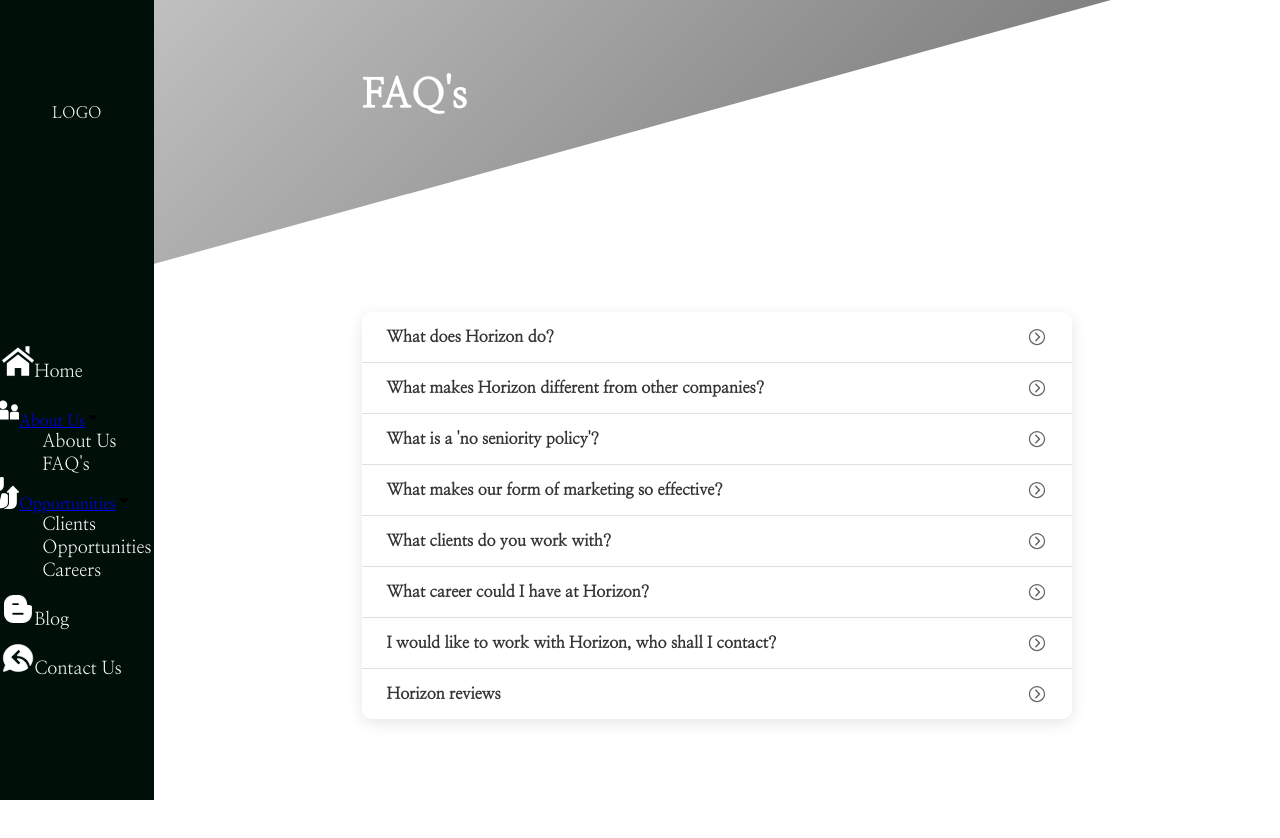
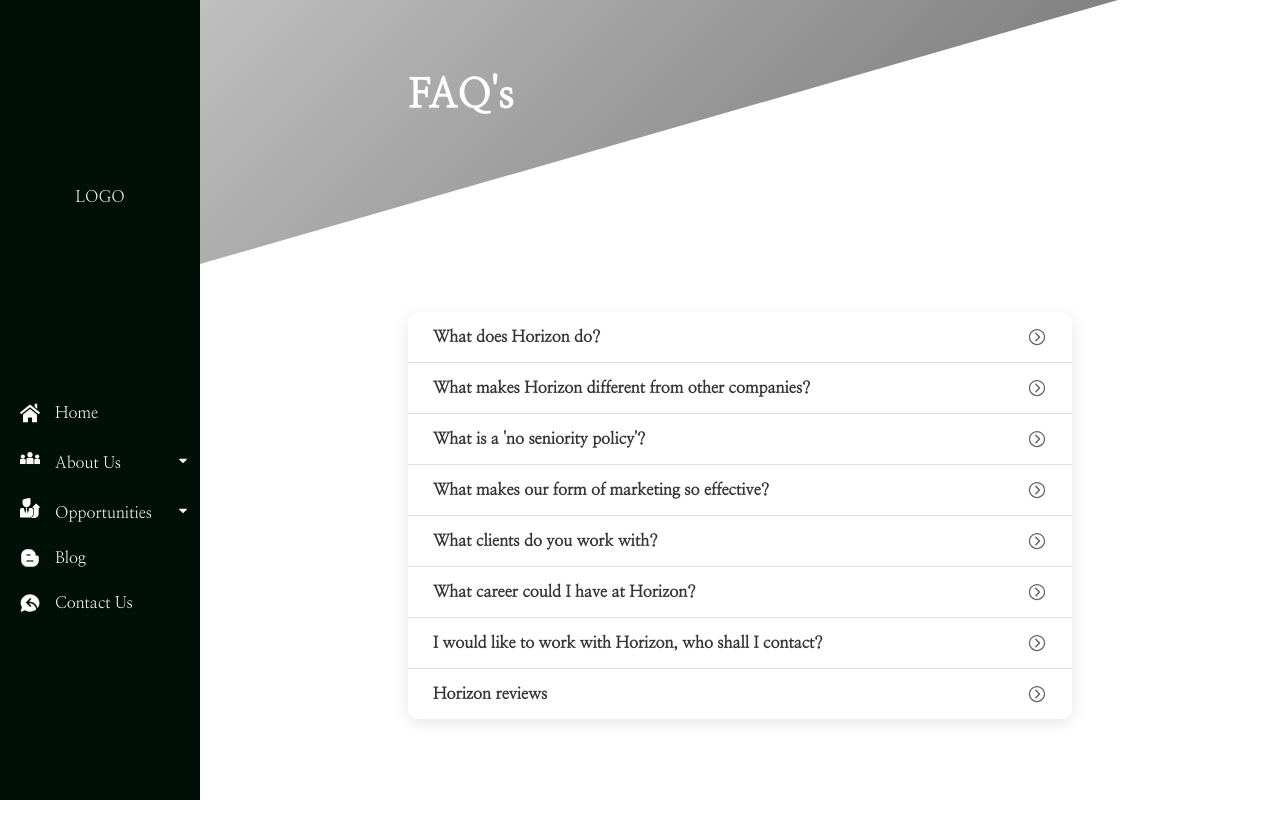
Before and after one commit to Morad17/horizon-ai, a React (Create React App) app: page /faq in a window 1280 px wide. Shown: the top 838 px of the page. Built offline with nearby package versions, Linux system fonts and the light colour scheme.

Commit message:
fixed navbar

```diff
--- a/src/assets/scss/aboutUs.scss
+++ b/src/assets/scss/aboutUs.scss
@@ -1,4 +1,4 @@
-.about-us-page {
+.about-us {
   padding: 0 13rem;
   display: flex;
   justify-content: center;
--- a/src/assets/scss/base.scss
+++ b/src/assets/scss/base.scss
@@ -15,8 +15,13 @@ body {
   display: flex;
 }
 .content {
-  width: 88%;
-  margin-left: 12%;
+  margin-left: 200px;
+  width: calc(100% - 200px);
+  min-height: 100vh;
+}
+.page {
+  min-height: 100vh;
+  overflow-x: hidden;
 }
 .row {
   width: 100%;
@@ -57,40 +62,133 @@ body {
   display: flex;
   background-color: $black;
   align-items: center;
-  justify-content: space-around;
+  justify-content: space-evenly;
   flex-direction: column;
   height: 100%;
-  width: 12%;
+  width: 200px;
   position: fixed;
-
+  z-index: 111;
+  padding: 0;
   .nav-logo {
     color: white;
     margin: 10px;
   }
+
+  .nav-icon {
+    margin-right: 15px;
+    width: 20px;
+    height: 20px;
+  }
   .main-nav-links {
+    display: flex;
+    flex-direction: column; // Change to vertical layout
+    align-items: flex-start; // Align items to the left
     list-style: none;
-    padding: 0;
-    ul {
-      list-style: none;
-      svg {
-        fill: white;
+    margin: 0;
+    padding: 0 20px 0 10px;
+    width: 100%;
+    gap: 5px;
+    box-sizing: border-box;
+    .link {
+      display: flex;
+      align-items: center;
+      padding: 10px;
+      margin: 0;
+      width: 100%;
+      color: white;
+      cursor: pointer;
+      &:hover {
+        background-color: $turquoise;
+      }
+      a {
+        text-decoration: none;
+        color: inherit;
+        outline: none;
+        caret-color: transparent;
       }
     }
-    .link,
-    ul a {
+    .divider {
+      width: 100%;
+      border: 0.2px solid white;
+    }
+    .dropdown {
+      position: relative;
+      padding: 10px;
+      margin: 0;
+      width: 100%;
       color: white;
-      margin: 10px 15px;
-      font-size: 18px;
-      text-decoration: none;
+      outline: none;
+      caret-color: transparent;
+      cursor: pointer;
+      .dropdown-main {
+        display: flex;
+        align-items: center;
+        cursor: pointer;
+        width: 100%;
+        justify-content: space-between;
+
+        a {
+          text-decoration: none;
+          color: inherit;
+        }
+
+        .dropdown-arrow {
+          transition: transform 0.3s ease;
+          font-size: 14px;
+        }
+      }
+
+      // Position dropdown menu to the right
+      .dropdown-menu {
+        position: absolute;
+        top: 0; // Align with the dropdown main item
+        left: 100%; // Position to the right of the main nav
+        margin-left: 1rem; // Add some spacing
+        background: $turquoise;
+        box-shadow: 0 4px 12px rgba(0, 0, 0, 0.15);
+        border-radius: 8px;
+        min-width: 180px;
+        list-style: none;
+        padding: 0.75rem 0;
+        margin-top: 0;
+
+        // Hide by default
+        opacity: 0;
+        visibility: hidden;
+        transform: translateX(-10px); // Slide from left instead of top
+        transition: all 0.3s ease;
+        z-index: 1000;
+
+        .dropdown-link {
+          padding: 0;
+
+          a {
+            text-decoration: none;
+            color: white;
+            display: block;
+            padding: 0.75rem 1.25rem;
+            transition: all 0.3s ease;
+            font-size: 14px;
+            outline: none;
+            caret-color: transparent;
+          }
+        }
+      }
+
+      // Show dropdown on hover
+      &:hover {
+        background-color: $turquoise;
+        .dropdown-menu {
+          opacity: 1;
+          visibility: visible;
+          transform: translateX(0); // Slide in from left
+        }
+
+        .dropdown-arrow {
+          transform: rotate(90deg); // Rotate 90 degrees instead of 180
+        }
+      }
     }
-    .link a {
-      text-decoration: none;
-      color: $white;
-    }
-  }
-  .nav-icon {
-    width: 32px;
-    color: white;
   }
 }
 
--- a/src/components/Navbar.jsx
+++ b/src/components/Navbar.jsx
@@ -16,11 +16,13 @@ const Navbar = () => {
           <img className="nav-icon" src={home} alt="" />
           <Link to="/">Home</Link>
         </li>
+        <li className="dropdown d-about">
+          <div className="dropdown-main">
+            <div className="dropdown-title">
+              <img className="nav-icon" src={about} alt="" />
+              <Link to="/about-us">About Us</Link>
+            </div>
 
-        <li className="dropdown">
-          <div className="dropdown-main">
-            <img className="nav-icon" src={about} alt="" />
-            <Link to="/about-us">About Us</Link>
             <TiArrowSortedDown className="dropdown-arrow" />
           </div>
           <ul className="dropdown-menu">
@@ -32,11 +34,13 @@ const Navbar = () => {
             </li>
           </ul>
         </li>
+        <li className="dropdown d-opportunities">
+          <div className="dropdown-main">
+            <div className="dropdown-title">
+              <img className="nav-icon" src={opportunities} alt="" />
+              <Link to="/opportunities">Opportunities</Link>
+            </div>
 
-        <li className="dropdown">
-          <div className="dropdown-main">
-            <img className="nav-icon" src={opportunities} alt="" />
-            <Link to="/opportunities">Opportunities</Link>
             <TiArrowSortedDown className="dropdown-arrow" />
           </div>
           <ul className="dropdown-menu">
@@ -51,12 +55,10 @@ const Navbar = () => {
             </li>
           </ul>
         </li>
-
         <li className="link">
           <img className="nav-icon" src={blog} alt="" />
           <Link to="/">Blog</Link>
         </li>
-
         <li className="link">
           <img className="nav-icon" src={contact} alt="" />
           <Link to="/">Contact Us</Link>
--- a/src/pages/AboutUs.jsx
+++ b/src/pages/AboutUs.jsx
@@ -1,12 +1,9 @@
 import React from "react";
 import { DotLottieReact } from "@lottiefiles/dotlottie-react";
-import leads from "../assets/images/leads.jpg";
-import sales from "../assets/images/sales.jpg";
-import about1 from "../assets/gif/about1.lottie";
 
 const AboutUs = () => {
   return (
-    <div className="about-us-page">
+    <div className="about-us page">
       <div className="background-wrapper"></div>
       <h1 className="page-title">ABOUT US</h1>
       <div className="about-cards">
--- a/src/pages/Blog.jsx
+++ b/src/pages/Blog.jsx
@@ -1,7 +1,7 @@
 import React from "react";
 
 const Blog = () => {
-  return <div className="blog-page">Blog</div>;
+  return <div className="blog page">Blog</div>;
 };
 
 export default Blog;
--- a/src/pages/ContactUs.jsx
+++ b/src/pages/ContactUs.jsx
@@ -0,0 +1,7 @@
+import React from "react";
+
+const ContactUs = () => {
+  return <div className="contact-us page">ContactUs</div>;
+};
+
+export default ContactUs;
--- a/src/pages/Faqs.jsx
+++ b/src/pages/Faqs.jsx
@@ -62,7 +62,7 @@ const Faqs = () => {
   ];
 
   return (
-    <div className="faqs">
+    <div className="faqs page">
       <div
         className="background-wrapper"
         style={{ backgroundImage: `${faq}` }}
```
